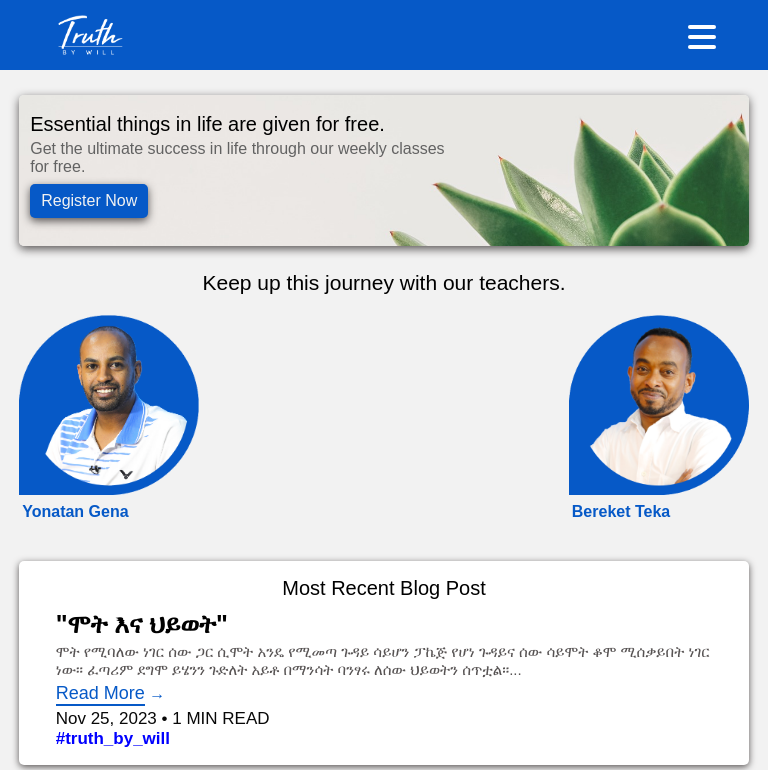
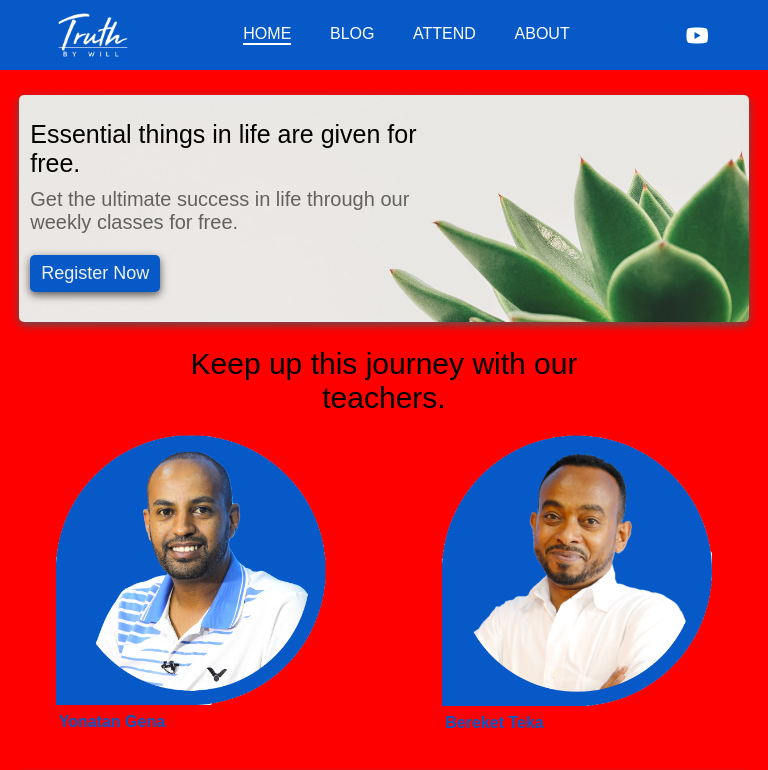
Before and after one commit to kalidmd/tbw, a React (Create React App) app: page / in a window 768 px wide. Shown: the top 770 px of the page. Built offline with nearby package versions, Linux system fonts and the light colour scheme.

Commit message:
media query started

```diff
--- a/src/components/BurgerMenu.jsx
+++ b/src/components/BurgerMenu.jsx
@@ -165,7 +165,6 @@ function BurgerMenu() {
         <Routes>
             <Route path="/" element={<Home/>}/>
             <Route path="/attend" element={<Attend/>}/>
-            {/* <Route path="/videos" element={<Videos/>}/> */}
             <Route path="/about" element={<About/>}/>
             <Route path="/blog" element={<Blog/>}/>
             <Route path="*" element={<PageNotFound/>}/>
--- a/src/components/NavBar.jsx
+++ b/src/components/NavBar.jsx
@@ -1,6 +1,8 @@
 import React, { useState } from 'react'
+import { BrowserRouter, Routes, Route, NavLink } from 'react-router-dom';
 import '../styles/navbar.css'
 import TbwLogo from "../assets/logo/TBW_White_Transparent.png"
+import YoutubeIcon from '../assets/icon/youtube-white.png'
 
 function NavBar() {
   // -----navbar scroll state-----
@@ -16,15 +18,73 @@ function NavBar() {
   window.addEventListener('scroll', scrollNavbar);
 
   return (
-    <div>
+    <BrowserRouter>
       <nav id="nav-bar" className={navBar ? "nav-bar active": "nav-bar"}>
         <div className="nav-width">
           <a style={{fontSize: "0"}} href="/">
             <img className="tbw-logo" src={TbwLogo} alt="logo"/>
           </a>
+
+            <div className="nav-pages">
+              <NavLink
+                  className={
+                    ({isActive}) =>
+                      (isActive ? "nav-page-item active"  : "nav-page-item")
+                  }
+                  reloadDocument
+                  to={"/"}
+              >
+                HOME
+              </NavLink>
+
+              <NavLink
+                  className= {
+                    ({isActive}) =>
+                      (isActive ? "nav-page-item active" :  "nav-page-item")
+                  }
+                  reloadDocument
+                  to={"/blog"}
+              >
+                BLOG
+              </NavLink>
+
+              <NavLink
+                  className={
+                    ({isActive}) =>
+                      (isActive ? "nav-page-item active" : "nav-page-item")
+                  }
+                  reloadDocument
+                  to={"/attend"}
+              >
+                ATTEND
+              </NavLink>
+
+              <NavLink
+                  className={
+                    ({isActive}) =>
+                      (isActive ? "nav-page-item active" : "nav-page-item")
+                  }
+                  reloadDocument
+                  to={"/about"}
+              >
+                ABOUT
+              </NavLink>
+            </div>
+
+            <a
+              className="nav-icon-a"
+              target="_blank"
+              href="https://www.youtube.com/@truthByWill"
+              rel="noopener noreferrer"
+            >
+              <img className="nav-icon-img" src={YoutubeIcon} alt="youtube"/>
+            </a>
+
         </div>
+
       </nav>
-    </div>
+
+    </BrowserRouter>
   )
 }
 
--- a/src/index.css
+++ b/src/index.css
@@ -32,15 +32,7 @@ img {
   font-size: 0;
 }
                      /* MAIN STYLE */
-               /* 1ST SECTION QUOTE SECTION*/
-.quote {
-  width: 65%;
-  margin: 25px auto 25px;
-  text-align: center;
-  font-size: 20px;
-  letter-spacing: 0.2px;
-}
-               /* 2ND SECTION ESSENTIAL THINGS*/
+               /* 1ST SECTION ESSENTIAL THINGS*/
 .essential-container {
   width: var(--maximum-width);
   margin: 25px auto 25px;
@@ -77,7 +69,7 @@ img {
 .register-btn:hover {
   opacity: 0.9;
 }
-                  /* 3RD SECTION LECTURES SECTION*/
+                  /* 2ND SECTION LECTURES SECTION*/
 .lectures-container {
   width: var(--maximum-width);
   margin: 0 auto;
@@ -90,9 +82,7 @@ img {
   margin-bottom: 20px;
 }
 .lectures-profile {
-  /* background-color: red; */
   display: flex;
-  /*text-align: center;*/
   align-items: center;
   justify-content: space-between;
 }
@@ -105,10 +95,8 @@ img {
   color: var(--blue);
   font-weight: 600;
 }
-
-                /* 4TH SECTION BLOG SECTION*/
+                /* 3RD SECTION BLOG SECTION*/
 .home--blog-container {
-  /* background-image: linear-gradient(to right, #21A7F5, #0659C7); */
   background-color: #fff;
   width: var(--maximum-width);
   margin: 40px auto 25px;
@@ -129,7 +117,6 @@ img {
 .home--blog-title {
   padding: 5px 0 3px;
   font-size: 25px;
-  /* text-align: center; */
   font-weight: 600;
 }
 .home--blog-description {
@@ -162,10 +149,9 @@ img {
   font-weight: 700;
   color: blue;
 }
-               /* 5TH SECTION LATEST VIDEOS*/
+               /* 4TH SECTION LATEST VIDEOS*/
 .latest-video-container {
   width: 95%;
-  /* height: fit-content; */
   text-align: center;
   margin: 30px auto 0;
 }
@@ -177,21 +163,126 @@ img {
 .latest-video-container iframe {
   width: 360px;
   height: 202px;
-  /* FOR 360PX SCREEN */
-  /* width: 330px;
-  height: 182px;  */
   border-radius: var(--border-rad);
 }
 .youtube-iframe {
   border: 0;
 }
-        /* --6th SECTION HOME MAP IFRAM-- */
+        /* --5th SECTION HOME MAP IFRAM-- */
 .home-map {
   margin-top: 25px;
 }
 .home-map-iframe {
-  /* border-radius: var(--border-rad); */
-  /* box-shadow: 0 2px 7px var(--grey-color); */
   width: 100%;
   height: 340px
 }
+
+/* Common Break Points in media query {
+      320px — 480px: Mobile devices
+      481px — 768px: iPads, Tablets
+      769px — 1024px: Small screens, laptops
+      1025px — 1200px: Desktops, large screens
+      1201px and more —  Extra large screens, TV
+      My PC 1536 * 834
+      My Phone 412 * 780
+} */
+
+/* --MEDIA QUERY FOR SMALL SCREEN MOBILE UPTO 360PX-- */
+@media screen and (max-width: 350px) {
+  body {
+    background-color: red;
+  }
+  .essential-header {
+    font-size: 18px;
+  }
+  .essential-paragraph {
+    font-size: 15px;
+  }
+  .register-btn {
+    font-size: 13px;
+    padding: 6px 7px;
+  }
+  .essential-content {
+    width: 65%;
+    padding: 8px 0 11px 11px;
+  }
+              /* 2ND SECTION LECTURES SECTION @MEDIA*/
+  .lectures-header {
+    font-size: 19px;
+  }
+  .lecture-image {
+    width: 145px;
+  }
+               /* 4TH SECTION LATEST VIDEOS*/
+  .latest-video-container iframe {
+    width: 290px;
+    height: 181px;
+  }
+}
+
+/* --MEDIA QUERY FOR MEDIUM SCREEN MOBILE UPTO 360PX-- */
+@media screen and (min-width: 351px) and (max-width: 380px) {
+  body {
+    background-color: green;
+  }
+  .essential-header {
+    font-size: 18px;
+  }
+  .essential-paragraph {
+    font-size: 15px;
+  }
+  .register-btn {
+    font-size: 13px;
+    padding: 6px 7px;
+  }
+  .essential-content {
+    width: 65%;
+    padding: 8px 0 11px 11px;
+  }
+          /* 2ND SECTION LECTURES SECTION @MEDIA*/
+  .lectures-header {
+    font-size: 19px;
+  }
+  .lecture-image {
+    width: 160px;
+  }
+          /* 4TH SECTION LATEST VIDEOS @MEDIA*/
+  .latest-video-container iframe {
+    width: 335px;
+    height: 185px;
+  }
+}
+
+/* --MEDIA QUERY FOR Ipad and Tablet FROM 481PX UPTO 768PX-- */
+@media screen and (min-width: 481px) and (max-width: 768px) {
+  body {
+    /* background-color: yellow; */
+  }
+  .essential-content {
+    padding: 25px 0 30px 11px;
+  }
+  .essential-header {
+      font-size: 25px;
+  }
+  .essential-paragraph {
+      padding: 10px 0 21px;
+      font-size: 20px;
+  }
+  .register-btn {
+    font-size: 18px;
+    padding: 8px 11px;
+}
+          /* 2ND SECTION LECTURES SECTION @MEDIA*/
+  .lectures-header {
+      width: 55%;
+      font-size: 30px;
+  }
+  .lectures-profile {
+      width: 90%;
+      margin: 0 auto;
+  }
+  .lecture-image {
+      width: 270px;
+  }
+
+}
--- a/src/pages/Attend.jsx
+++ b/src/pages/Attend.jsx
@@ -18,9 +18,9 @@ function Attend() {
       </div>
 
       <p className="attend-text">
-        You can attend our introduction class in person for free at our convenient classroom every Sunday from 10:30 AM - 12:00 AM that lasts for an hour and a half. For more information, call us at +2519 11 75 30 88 or +2517 03 93 81 11.
+        You can attend our introduction class in person for free at our convenient classroom every Sunday from 10:30 AM - 12:00 AM that lasts for an hour and a half.
         <br />
-        You can also <a href="#reg-form">register</a> in the form below to join our introductory class straight away.
+        For more information, call us at +2519 11 75 30 88 or +2517 03 93 81 11. You can also <a href="#reg-form">register</a> in the form below to join our introductory class straight away.
       </p>
 
       <Register />
--- a/src/styles/burgermenu.css
+++ b/src/styles/burgermenu.css
@@ -36,8 +36,6 @@
 }
           /* ---HORIZONTAL LINE--- */
 .menu--hr {
-    /* position: relative;
-    bottom: -181px;*/
     width: 80% !important;
 }
 /* Position and sizing of burger button */
@@ -154,3 +152,9 @@
 .menu--social-icon {
     width: 25px;
 }
+/* --MEDIA QUERY DISABLE BURGER-MENU FOR SCREEN MORE THAN 481PX-- */
+@media screen and (min-width: 481px) {
+    .bm-burger-button {
+        display: none;
+    }
+}
--- a/src/styles/navbar.css
+++ b/src/styles/navbar.css
@@ -3,7 +3,6 @@
     --blue: #0659C7;
     --maximum-width: 95%;
 }
-
 .nav-bar {
     position: relative;
     background-color: var(--blue);
@@ -36,12 +35,48 @@
     width: 65px;
 }
 
-.nav-bar--icons {
+/* --PAGES-- */
+.nav-pages {
     display: flex;
+    width: 60%;
     justify-content: space-between;
-    align-items: center;
-    width: 50px;
 }
-.nav-bar--icon {
-    width: 20px;
+.nav-page-item {
+    text-decoration: none;
+    color: #fff;
+    font-weight: 500;
 }
+.nav-icon-img {
+    width: 25px;
+}
+.nav-icon-a {
+    font-size: 0px;
+}
+.nav-page-item.active {
+    border-bottom: 2px solid #fff;
+}
+/* --MEDIA QUERY DISABLE NAV PAGES FOR SCREEN LESS THAN 481PX-- */
+@media screen and (max-width: 480px) {
+    .nav-pages {
+        display: none;
+    }
+    .nav-icon-a {
+        display: none;
+    }
+}
+/* --MEDIA QUERY FOR Ipad and Tablet FROM 481PX UPTO 768PX-- */
+@media screen and (min-width: 481px) and (max-width: 768px) {
+    body {
+      background-color: red;
+    }
+    .nav-bar.active {
+       height: 55px;
+    }
+    .tbw-logo {
+        width: 70px;
+    }
+    .nav-pages {
+        width: 50%;
+    }
+
+  }
```
